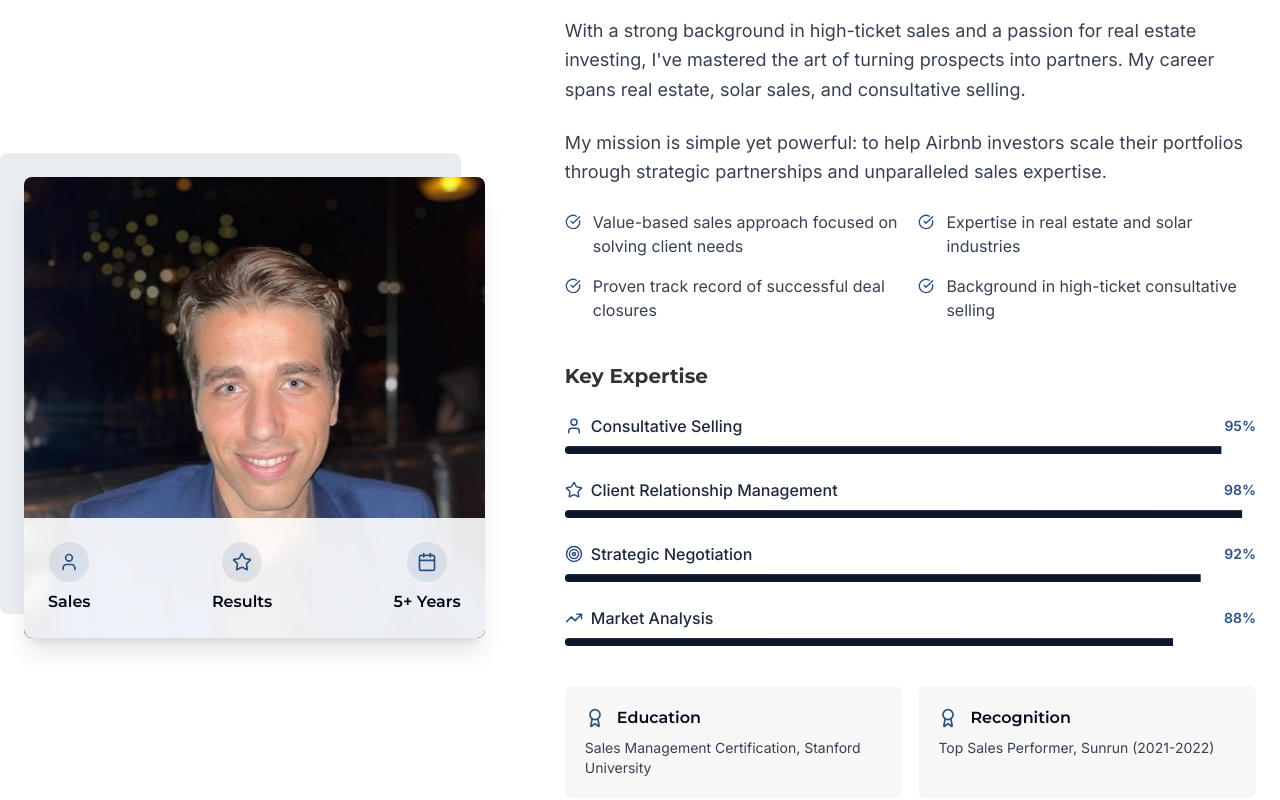
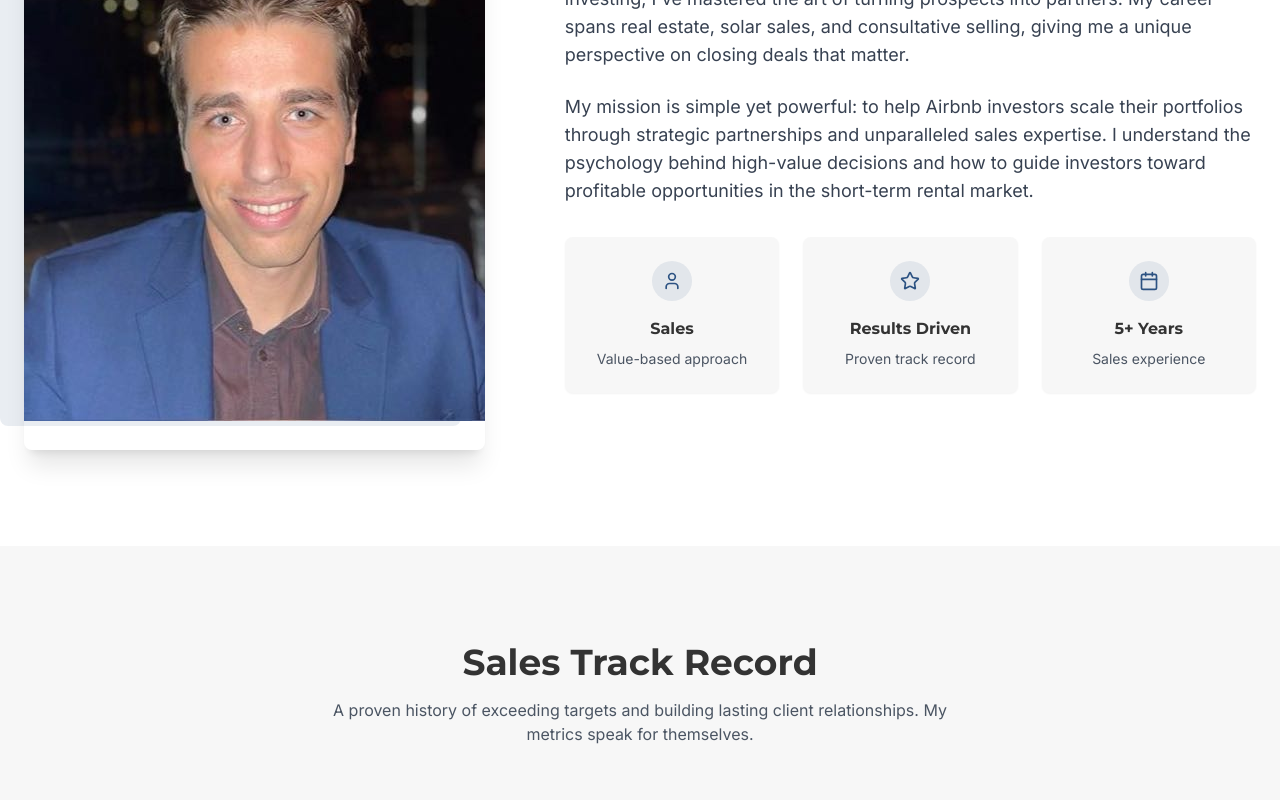
Before and after one commit to nrochet/niels-closer, a React (Vite) app: page / in a window 1280 px wide. Shown: the part 1060-1860 px from the top of the page. Built offline with nearby package versions, Linux system fonts and the light colour scheme.

Commit message:
Reverted to commit 2ab73873c48b3376a8b5d12d66b2cec038765320

```diff
--- a/src/components/AboutMe.tsx
+++ b/src/components/AboutMe.tsx
@@ -1,147 +1,58 @@
-
 import React from 'react';
-import { Progress } from '@/components/ui/progress';
-import { User, Star, Calendar, CheckCircle, Award, Target, TrendingUp } from 'lucide-react';
-
+import { User, Star, Calendar } from 'lucide-react';
 const AboutMe = () => {
-  const skills = [
-    { name: 'Consultative Selling', percentage: 95, icon: <User size={18} className="text-resume-blue" /> },
-    { name: 'Client Relationship Management', percentage: 98, icon: <Star size={18} className="text-resume-blue" /> },
-    { name: 'Strategic Negotiation', percentage: 92, icon: <Target size={18} className="text-resume-blue" /> },
-    { name: 'Market Analysis', percentage: 88, icon: <TrendingUp size={18} className="text-resume-blue" /> },
-  ];
-
-  const keyPoints = [
-    { text: 'Value-based sales approach focused on solving client needs', icon: <CheckCircle size={16} className="text-resume-blue" /> },
-    { text: 'Expertise in real estate and solar industries', icon: <CheckCircle size={16} className="text-resume-blue" /> },
-    { text: 'Proven track record of successful deal closures', icon: <CheckCircle size={16} className="text-resume-blue" /> },
-    { text: 'Background in high-ticket consultative selling', icon: <CheckCircle size={16} className="text-resume-blue" /> },
-  ];
-
-  return (
-    <section id="about" className="py-24 bg-white">
+  return <section id="about" className="py-24 bg-white">
       <div className="container px-4 sm:px-6">
-        {/* Section Header with Larger, More Prominent Title */}
-        <div className="text-center mb-16" data-animate="fade-in">
-          <h2 className="text-4xl md:text-5xl font-bold font-montserrat mb-3 text-resume-charcoal">
-            About Me
-          </h2>
-          <div className="w-24 h-1 bg-resume-blue mx-auto mb-6"></div>
-          <p className="text-gray-600 max-w-2xl mx-auto font-inter text-lg">
-            Sales closer with a passion for delivering exceptional results
-          </p>
-        </div>
-
         <div className="flex flex-col md:flex-row gap-12 md:gap-20 items-center">
-          {/* Left Column - Image with Card Overlay */}
           <div className="w-full md:w-2/5" data-animate="fade-in">
             <div className="relative">
               <div className="bg-resume-blue/10 absolute -top-6 -left-6 w-full h-full rounded-lg"></div>
-              <div className="relative rounded-lg overflow-hidden shadow-xl">
-                <img
-                  alt="Sales Professional"
-                  src="/lovable-uploads/22f50ebe-5247-40d3-abfb-f983f5b1598b.jpg"
-                  className="w-full h-full object-cover"
-                />
-                {/* Modern overlay with key statistics */}
-                <div className="absolute bottom-0 left-0 right-0 bg-white/90 backdrop-blur-sm p-6">
-                  <div className="flex justify-between">
-                    <div className="text-center">
-                      <div className="flex items-center justify-center w-10 h-10 bg-resume-blue/10 rounded-full mx-auto mb-2">
-                        <User size={20} className="text-resume-blue" />
-                      </div>
-                      <p className="font-montserrat font-semibold">Sales</p>
-                    </div>
-                    <div className="text-center">
-                      <div className="flex items-center justify-center w-10 h-10 bg-resume-blue/10 rounded-full mx-auto mb-2">
-                        <Star size={20} className="text-resume-blue" />
-                      </div>
-                      <p className="font-montserrat font-semibold">Results</p>
-                    </div>
-                    <div className="text-center">
-                      <div className="flex items-center justify-center w-10 h-10 bg-resume-blue/10 rounded-full mx-auto mb-2">
-                        <Calendar size={20} className="text-resume-blue" />
-                      </div>
-                      <p className="font-montserrat font-semibold">5+ Years</p>
-                    </div>
-                  </div>
-                </div>
+              <div className="relative aspect-[3/4] rounded-lg overflow-hidden shadow-xl">
+                <img alt="Sales Professional" src="/lovable-uploads/22f50ebe-5247-40d3-abfb-f983f5b1598b.jpg" className="w-full h-full object-none" />
               </div>
             </div>
           </div>
 
-          {/* Right Column - Content and Skills */}
           <div className="w-full md:w-3/5" data-animate="fade-in">
-            {/* Clean, Scannable Content with Improved Typography */}
-            <div className="mb-8 space-y-6">
-              <p className="text-gray-700 text-lg leading-relaxed font-inter">
-                With a strong background in high-ticket sales and a passion for real estate investing, I've mastered the art of turning prospects into partners. My career spans real estate, solar sales, and consultative selling.
-              </p>
+            <h2 className="text-3xl md:text-4xl font-bold font-montserrat mb-6 text-resume-charcoal">
+              About Me
+            </h2>
 
-              <p className="text-gray-700 text-lg leading-relaxed font-inter">
-                My mission is simple yet powerful: to help Airbnb investors scale their portfolios through strategic partnerships and unparalleled sales expertise.
-              </p>
+            <p className="text-gray-700 text-lg mb-6 font-inter">
+              With a strong background in high-ticket sales and a passion for real estate investing, I've mastered the art of turning prospects into partners. My career spans real estate, solar sales, and consultative selling, giving me a unique perspective on closing deals that matter.
+            </p>
+            <p className="text-gray-700 text-lg mb-8 font-inter">
+              My mission is simple yet powerful: to help Airbnb investors scale their portfolios through strategic partnerships and unparalleled sales expertise. I understand the psychology behind high-value decisions and how to guide investors toward profitable opportunities in the short-term rental market.
+            </p>
 
-              {/* Key Points with Icons for Visual Appeal */}
-              <div className="mt-6 grid grid-cols-1 sm:grid-cols-2 gap-4">
-                {keyPoints.map((point, index) => (
-                  <div key={index} className="flex items-start space-x-3">
-                    <div className="mt-1">{point.icon}</div>
-                    <p className="text-gray-700">{point.text}</p>
-                  </div>
-                ))}
-              </div>
-            </div>
-
-            {/* Modern Skill Bars with Improved Visual Design */}
-            <div className="mt-10">
-              <h3 className="text-xl font-montserrat font-bold mb-6 text-resume-charcoal">Key Expertise</h3>
-
-              <div className="space-y-6">
-                {skills.map((skill, index) => (
-                  <div key={index} className="space-y-2">
-                    <div className="flex justify-between items-center">
-                      <div className="flex items-center gap-2">
-                        {skill.icon}
-                        <span className="font-medium text-gray-800">{skill.name}</span>
-                      </div>
-                      <span className="text-sm font-semibold text-resume-blue">{skill.percentage}%</span>
-                    </div>
-                    <Progress
-                      value={skill.percentage}
-                      className="h-2 bg-gray-200"
-                      style={{
-                        backgroundImage: 'linear-gradient(to right, #2c5282, #4299e1)',
-                        clipPath: `polygon(0 0, ${skill.percentage}% 0, ${skill.percentage}% 100%, 0% 100%)`
-                      }}
-                    />
-                  </div>
-                ))}
+            <div className="grid grid-cols-1 sm:grid-cols-3 gap-6 mt-8">
+              <div className="flex flex-col items-center p-6 bg-resume-lightgrey rounded-lg shadow-sm transition-all hover:shadow-md">
+                <div className="w-10 h-10 bg-resume-blue/10 rounded-full flex items-center justify-center mb-4">
+                  <User size={20} className="text-resume-blue" />
+                </div>
+                <h3 className="font-montserrat font-bold text-resume-charcoal">Sales</h3>
+                <p className="text-gray-600 text-center text-sm mt-2">Value-based approach</p>
               </div>
 
-              {/* Professional Recognition Cards */}
-              <div className="mt-10 grid grid-cols-1 sm:grid-cols-2 gap-4">
-                <div className="bg-resume-lightgrey p-5 rounded-lg">
-                  <div className="flex items-center gap-3 mb-2">
-                    <Award size={20} className="text-resume-blue" />
-                    <h4 className="font-montserrat font-semibold">Education</h4>
-                  </div>
-                  <p className="text-gray-700 text-sm">Sales Management Certification, Stanford University</p>
+              <div className="flex flex-col items-center p-6 bg-resume-lightgrey rounded-lg shadow-sm transition-all hover:shadow-md">
+                <div className="w-10 h-10 bg-resume-blue/10 rounded-full flex items-center justify-center mb-4">
+                  <Star size={20} className="text-resume-blue" />
                 </div>
-                <div className="bg-resume-lightgrey p-5 rounded-lg">
-                  <div className="flex items-center gap-3 mb-2">
-                    <Award size={20} className="text-resume-blue" />
-                    <h4 className="font-montserrat font-semibold">Recognition</h4>
-                  </div>
-                  <p className="text-gray-700 text-sm">Top Sales Performer, Sunrun (2021-2022)</p>
+                <h3 className="font-montserrat font-bold text-resume-charcoal">Results Driven</h3>
+                <p className="text-gray-600 text-center text-sm mt-2">Proven track record</p>
+              </div>
+
+              <div className="flex flex-col items-center p-6 bg-resume-lightgrey rounded-lg shadow-sm transition-all hover:shadow-md">
+                <div className="w-10 h-10 bg-resume-blue/10 rounded-full flex items-center justify-center mb-4">
+                  <Calendar size={20} className="text-resume-blue" />
                 </div>
+                <h3 className="font-montserrat font-bold text-resume-charcoal">5+ Years</h3>
+                <p className="text-gray-600 text-center text-sm mt-2">Sales experience</p>
               </div>
             </div>
           </div>
         </div>
       </div>
-    </section>
-  );
+    </section>;
 };
-
 export default AboutMe;
--- a/src/components/TrackRecord.tsx
+++ b/src/components/TrackRecord.tsx
@@ -1,44 +1,31 @@
-
 import React from 'react';
 import { Card, CardContent } from '@/components/ui/card';
-import { Carousel, CarouselContent, CarouselItem } from "@/components/ui/carousel";
-
+import { Carousel, CarouselContent, CarouselItem, CarouselNext, CarouselPrevious } from "@/components/ui/carousel";
 const TrackRecord = () => {
-  const achievements = [
-    {
+  const achievements = [{
     metric: "98%",
     description: "Client Satisfaction Rate",
     detail: "Maintaining exceptional client relationships"
-    },
-    {
+  }, {
     metric: "62%",
     description: "Conversion Rate",
     detail: "Double the industry average performance"
-    },
-    {
+  }, {
     metric: "101+",
     description: "Deals Closed",
     detail: "Across real estate and solar industries"
-    }
-  ];
-
-  const companies = [
-    {
+  }];
+  const companies = [{
     name: "Sunrun",
     logo: "https://cdn.brandfetch.io/idfqgwcqy_/w/400/h/400/theme/dark/icon.png?c=1dxbfHSJFAPEGdCLU4o5B"
-    },
-    {
+  }, {
     name: "SGI Brokers",
     logo: "https://github.com/nrochet/niels-closer/blob/main/src/company%20logos/SGI%20brokers.png?raw=true"
-    },
-    {
+  }, {
     name: "Ground Matrix",
     logo: "https://raw.githubusercontent.com/nrochet/niels-closer/refs/heads/main/src/company%20logos/Ground%20Matrix.webp"
-    }
-  ];
-
-  return (
-    <section id="track-record" className="py-24 bg-resume-lightgrey">
+  }];
+  return <section id="track-record" className="py-24 bg-resume-lightgrey">
       <div className="container px-4 sm:px-6">
         <div className="text-center mb-16">
           <h2 className="text-3xl md:text-4xl font-bold font-montserrat mb-4 text-resume-charcoal">
@@ -49,11 +36,10 @@ const TrackRecord = () => {
           </p>
         </div>
 
-        {/* Achievements Carousel - removed arrows */}
+        {/* Achievements Carousel */}
         <Carousel className="w-full max-w-5xl mx-auto">
           <CarouselContent>
-            {achievements.map((item, index) => (
-              <CarouselItem key={index} className="md:basis-1/3">
+            {achievements.map((item, index) => <CarouselItem key={index} className="md:basis-1/3">
                 <div className="p-2">
                   <Card className="border-none shadow-md hover:shadow-lg transition-shadow rounded-xl overflow-hidden">
                     <CardContent className="flex flex-col items-center text-center p-8 bg-white">
@@ -63,20 +49,19 @@ const TrackRecord = () => {
                     </CardContent>
                   </Card>
                 </div>
-              </CarouselItem>
-            ))}
+              </CarouselItem>)}
           </CarouselContent>
+          <CarouselPrevious className="left-0" />
+          <CarouselNext className="right-0" />
         </Carousel>
 
         {/* Companies worked with */}
         <div className="mt-20">
           <h3 className="text-center text-xl font-semibold mb-8 text-gray-600">Companies I've Worked With</h3>
           <div className="flex flex-wrap justify-center items-center gap-10 md:gap-16">
-            {companies.map((company, index) => (
-              <div key={index} className="w-32 md:w-40 grayscale hover:grayscale-0 transition-all duration-300">
+            {companies.map((company, index) => <div key={index} className="w-32 md:w-40 grayscale hover:grayscale-0 transition-all duration-300">
                 <img src={company.logo} alt={company.name} className="w-full h-auto" />
-              </div>
-            ))}
+              </div>)}
           </div>
         </div>
 
@@ -116,7 +101,6 @@ const TrackRecord = () => {
           </div>
         </div>
       </div>
-    </section>
-  );
+    </section>;
 };
 export default TrackRecord;
--- a/src/pages/Index.tsx
+++ b/src/pages/Index.tsx
@@ -3,8 +3,10 @@ import React, { useEffect } from "react";
 import Header from "@/components/Header";
 import HeroBanner from "@/components/HeroBanner";
 import AboutMe from "@/components/AboutMe";
+import VideoIntro from "@/components/VideoIntro";
 import TrackRecord from "@/components/TrackRecord";
 import WhyMe from "@/components/WhyMe";
+import Testimonials from "@/components/Testimonials";
 import Contact from "@/components/Contact";
 import Footer from "@/components/Footer";
 import { useScrollAnimation } from "@/hooks/use-scroll-animation";
@@ -44,6 +46,8 @@ const Index = () => {
       <AboutMe />
       <TrackRecord />
       <WhyMe />
+      <VideoIntro />
+      <Testimonials />
       <Contact />
       <Footer />
     </div>
```
Lines whose indentation alone changed are shown as unchanged.
